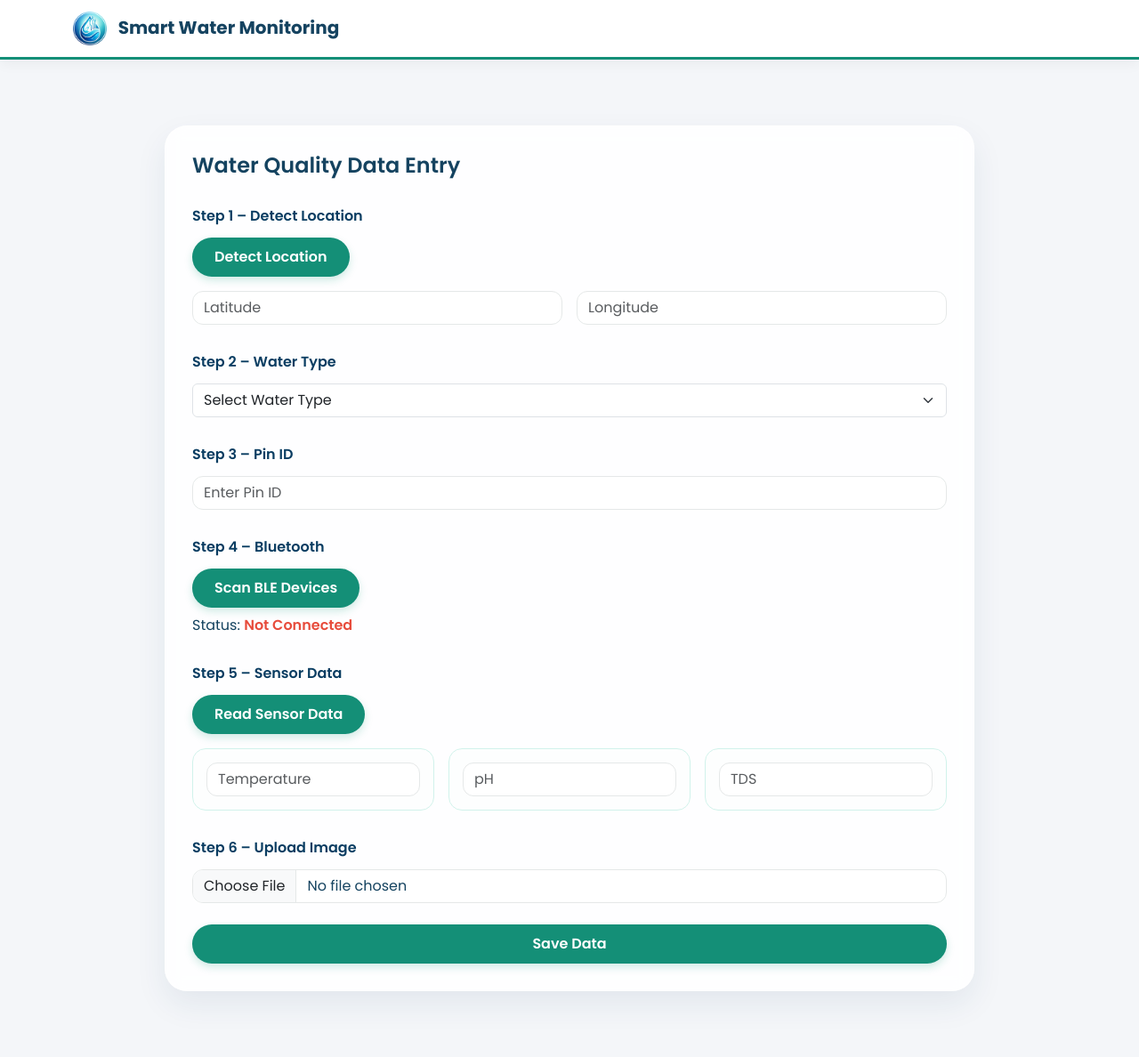
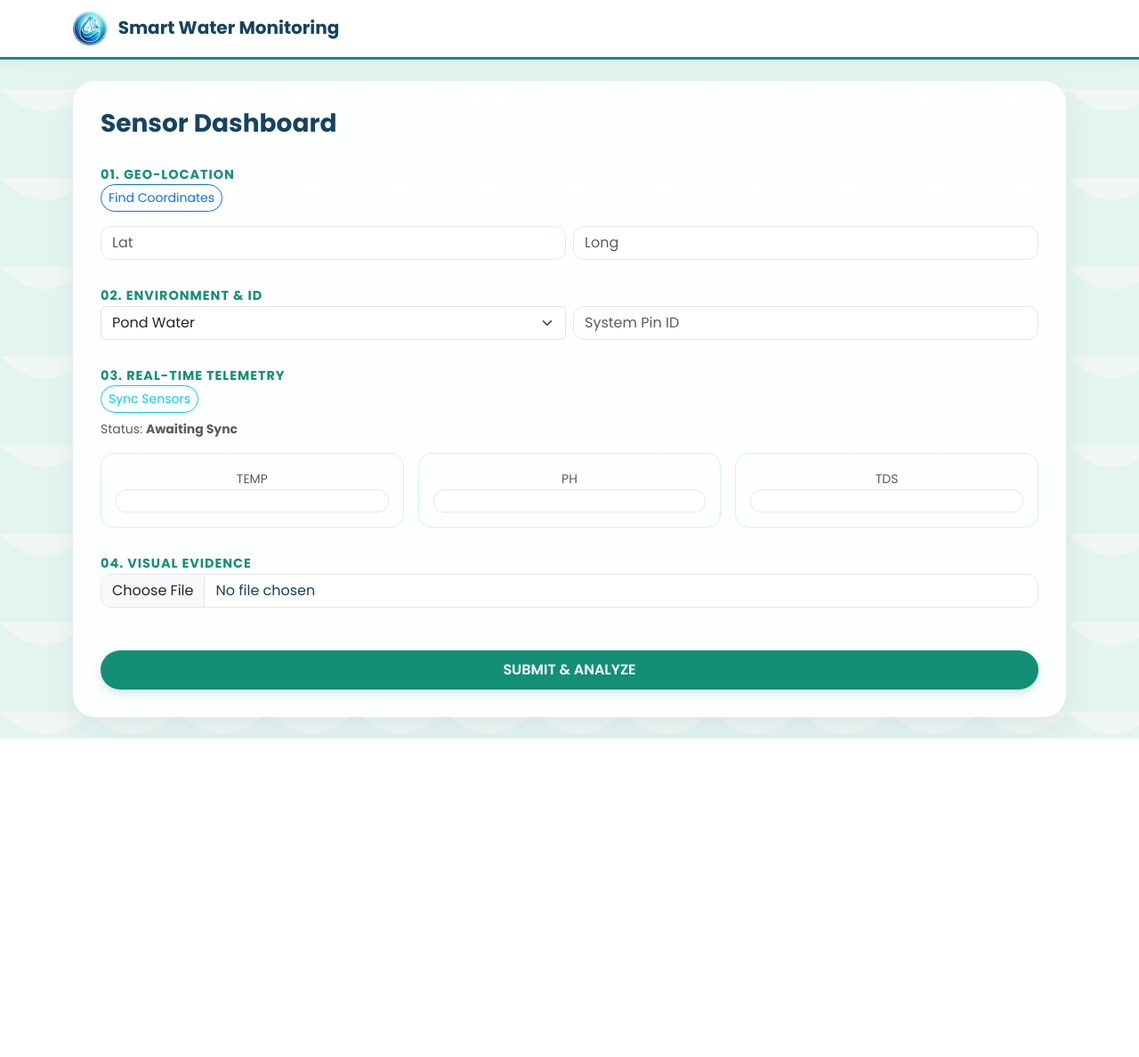
Before and after one commit to pgrapher906-ctrl/project, a Flask app: template app/templates/dashboard.html in a window 1280 px wide. Shown: the whole page at 89% size. After the commit the page ends 830 px from the top, so only its background shows below. Run offline with Flask 3, Linux system fonts and the light colour scheme; the template is opened without the code that fills it, so the values that code supplies are empty.

Commit message:
Update dashboard.html

```diff
--- a/app/templates/dashboard.html
+++ b/app/templates/dashboard.html
@@ -1,283 +1,86 @@
 {% extends "base.html" %}
-{% block title %}Dashboard | Smart Water Monitoring{% endblock %}
+{% block title %}Sensor Dashboard{% endblock %}
 
 {% block head %}
 <link rel="stylesheet" href="https://unpkg.com/leaflet/dist/leaflet.css"/>
-
 <style>
-
-/* ==============================
-   CLEAN MOBILE SCIENTIFIC UI
-============================== */
-
-body {
-    background: #F4F6F9;
-}
-
-.dashboard-wrapper {
-    max-width: 950px;
-    margin: 30px auto;
-    padding: 20px;
-}
-
-.glass-card {
-    background: white;
-    padding: 25px;
-    border-radius: 18px;
-    box-shadow: 0 15px 40px rgba(0,0,0,0.08);
-}
-
-.section-title {
-    font-weight: 600;
-    margin-top: 30px;
-    margin-bottom: 12px;
-    color: #0A3D62;
-}
-
-.custom-btn {
-    background: #1ABC9C;
-    color: white;
-    border: none;
-    padding: 10px 18px;
-    border-radius: 10px;
-    transition: 0.3s;
-    font-weight: 500;
-}
-
-.custom-btn:hover {
-    background: #16A085;
-}
-
-#map {
-    height: 280px;
-    border-radius: 12px;
-    margin-top: 15px;
-    display: none;
-}
-
-.status-connected {
-    color: #16A085;
-    font-weight: 600;
-}
-
-.status-disconnected {
-    color: #E74C3C;
-    font-weight: 600;
-}
-
-.sensor-box {
-    background: #F8FBFD;
-    padding: 15px;
-    border-radius: 12px;
-    border: 1px solid #e4eef5;
-}
-
-@media (max-width: 768px) {
-    .dashboard-wrapper {
-        padding: 10px;
-    }
-}
-
+    .section-title { color: #148F77; font-size: 0.9rem; font-weight: 700; text-transform: uppercase; letter-spacing: 1px; margin-top: 30px; }
+    #map { height: 250px; border-radius: 20px; border: 4px solid white; margin-top: 15px; display: none; }
 </style>
 {% endblock %}
 
 {% block content %}
+<div class="dashboard-wrapper">
+    <div class="glass-card border-0">
+        <h3 class="fw-bold mb-4" style="color: #154360;">Sensor Dashboard</h3>
+        <form method="POST" action="{{ url_for('main.save_data') }}" enctype="multipart/form-data">
+            <div class="section-title">01. Geo-Location</div>
+            <button type="button" class="btn btn-sm btn-outline-primary rounded-pill mb-3" onclick="getLocation()">Find Coordinates</button>
+            <div class="row g-2">
+                <div class="col-6"><input type="text" id="latitude" name="latitude" class="form-control" placeholder="Lat" required></div>
+                <div class="col-6"><input type="text" id="longitude" name="longitude" class="form-control" placeholder="Long" required></div>
+            </div>
+            <div id="map"></div>
 
-<div class="dashboard-wrapper">
-<div class="glass-card">
+            <div class="section-title">02. Environment & ID</div>
+            <div class="row g-2">
+                <div class="col-md-6"><select class="form-select" id="waterType" name="water_type" required></select></div>
+                <div class="col-md-6"><input type="text" name="pin_id" class="form-control" placeholder="System Pin ID" required></div>
+            </div>
 
-<h4 class="mb-4 fw-semibold">Water Quality Data Entry</h4>
-
-<form method="POST" action="{{ url_for('main.save_data') }}" enctype="multipart/form-data">
-
-<!-- ================= STEP 1 ================= -->
-<div class="section-title">Step 1 – Detect Location</div>
-
-<button type="button" class="custom-btn mb-3" onclick="getLocation()">Detect Location</button>
+            <div class="section-title">03. Real-Time Telemetry</div>
+            <button type="button" class="btn btn-sm btn-outline-info rounded-pill mb-2" onclick="scanBLE()">Sync Sensors</button>
+            <p class="small text-muted">Status: <span id="bleStatus" class="fw-bold">Awaiting Sync</span></p>
 
             <div class="row g-3">
-    <div class="col-md-6">
-        <input type="text" id="latitude" name="latitude" class="form-control" placeholder="Latitude" required>
-    </div>
-    <div class="col-md-6">
-        <input type="text" id="longitude" name="longitude" class="form-control" placeholder="Longitude" required>
-    </div>
+                <div class="col-4"><div class="sensor-box p-3 text-center"><label class="small text-muted">TEMP</label><input class="form-control text-center border-0 p-0 fw-bold" name="temperature"></div></div>
+                <div class="col-4"><div class="sensor-box p-3 text-center"><label class="small text-muted">PH</label><input class="form-control text-center border-0 p-0 fw-bold" name="ph"></div></div>
+                <div class="col-4"><div class="sensor-box p-3 text-center"><label class="small text-muted">TDS</label><input class="form-control text-center border-0 p-0 fw-bold" name="tds"></div></div>
             </div>
 
-<div id="map"></div>
-
-<!-- ================= STEP 2 ================= -->
-<div class="section-title">Step 2 – Water Type</div>
-
-<select class="form-select mb-3" id="waterType" name="water_type" required>
-    <option value="">Select Water Type</option>
-</select>
-
-<!-- ================= STEP 3 ================= -->
-<div class="section-title">Step 3 – Pin ID</div>
-<input type="text" name="pin_id" class="form-control mb-3" placeholder="Enter Pin ID" required>
-
-<!-- ================= STEP 4 ================= -->
-<div class="section-title">Step 4 – Bluetooth</div>
-<button type="button" class="custom-btn mb-2" onclick="scanBLE()">Scan BLE Devices</button>
-<p>Status: <span id="bleStatus" class="status-disconnected">Not Connected</span></p>
-
-<!-- ================= STEP 5 ================= -->
-<div class="section-title">Step 5 – Sensor Data</div>
-<button type="button" class="custom-btn mb-3" onclick="readSensor()">Read Sensor Data</button>
-
-<div class="row g-3">
-    <div class="col-md-4">
-        <div class="sensor-box">
-            <input class="form-control" name="temperature" placeholder="Temperature">
-        </div>
-    </div>
-    <div class="col-md-4">
-        <div class="sensor-box">
-            <input class="form-control" name="ph" placeholder="pH">
-        </div>
-    </div>
-    <div class="col-md-4">
-        <div class="sensor-box">
-            <input class="form-control" name="tds" placeholder="TDS">
-        </div>
-    </div>
+            <div id="oceanSensors" class="row g-3 mt-1" style="display:none;">
+                <div class="col-4"><div class="sensor-box p-3 text-center"><label class="small text-muted">DIC</label><input class="form-control text-center border-0 p-0 fw-bold" name="dic"></div></div>
             </div>
 
-<!-- OCEAN SENSORS -->
-<div id="oceanSensors" class="row g-3 mt-3" style="display:none;">
-    <div class="col-md-4">
-        <div class="sensor-box">
-            <input class="form-control" name="chlorophyll" placeholder="Chlorophyll">
-        </div>
-    </div>
-    <div class="col-md-4">
-        <div class="sensor-box">
-            <input class="form-control" name="ta" placeholder="Total Alkalinity">
-        </div>
-    </div>
-    <div class="col-md-4">
-        <div class="sensor-box">
-            <input class="form-control" name="dic" placeholder="DIC">
-        </div>
-    </div>
+            <div id="pondSensors" class="row g-3 mt-1" style="display:none;">
+                <div class="col-12"><div class="sensor-box p-3 text-center"><label class="small text-muted">OXYGEN</label><input class="form-control text-center border-0 p-0 fw-bold" name="do"></div></div>
             </div>
 
-<!-- POND SENSORS -->
-<div id="pondSensors" class="row g-3 mt-3" style="display:none;">
-    <div class="col-md-4">
-        <div class="sensor-box">
-            <input class="form-control" name="do" placeholder="Dissolved Oxygen">
-        </div>
-    </div>
-</div>
+            <div class="section-title">04. Visual Evidence</div>
+            <input type="file" name="image" class="form-control">
 
-<!-- ================= STEP 6 ================= -->
-<div class="section-title">Step 6 – Upload Image</div>
-<input type="file" name="image" class="form-control mb-3">
-
-<button type="submit" class="custom-btn w-100 mt-2">Save Data</button>
-
+            <button type="submit" class="btn-primary w-100 py-3 mt-5">SUBMIT & ANALYZE</button>
         </form>
     </div>
 </div>
-
 {% endblock %}
 
 {% block scripts %}
 <script src="https://unpkg.com/leaflet/dist/leaflet.js"></script>
-
 <script>
 let category = "{{ category }}";
 let map = null;
-let marker = null;
-
-// ================= LOAD WATER TYPES =================
 window.onload = function() {
-
     const dropdown = document.getElementById("waterType");
-
-    let options = [];
-
-    if (category === "ocean") {
-        options = [
-            "Open Ocean Water",
-            "Coastal Water",
-            "Estuarine Water",
-            "Deep Sea Water",
-            "Marine Surface Water"
-        ];
-        document.getElementById("oceanSensors").style.display = "flex";
-    }
-
-    if (category === "pond") {
-        options = [
-            "Pond Water",
-            "Drinking Water",
-            "Ground Water"
-        ];
-        document.getElementById("pondSensors").style.display = "flex";
-    }
-
-    options.forEach(type => {
-        let option = document.createElement("option");
-        option.value = type;
-        option.textContent = type;
-        dropdown.appendChild(option);
-    });
+    let opts = category === "ocean" ? ["Coastal Water", "Deep Sea", "Estuarine"] : ["Pond Water", "Drinking Water"];
+    if (category === "ocean") document.getElementById("oceanSensors").style.display = "flex";
+    if (category === "pond") document.getElementById("pondSensors").style.display = "flex";
+    opts.forEach(t => { let o = document.createElement("option"); o.value = t; o.textContent = t; dropdown.appendChild(o); });
 };
-
-
-// ================= LOCATION =================
 function getLocation(){
-    if(!navigator.geolocation) return;
-
-    navigator.geolocation.getCurrentPosition(function(pos){
-        const lat = pos.coords.latitude;
-        const lon = pos.coords.longitude;
-
-        document.getElementById("latitude").value = lat;
-        document.getElementById("longitude").value = lon;
-
-        showMap(lat, lon);
+    navigator.geolocation.getCurrentPosition(pos => {
+        document.getElementById("latitude").value = pos.coords.latitude;
+        document.getElementById("longitude").value = pos.coords.longitude;
+        showMap(pos.coords.latitude, pos.coords.longitude);
     });
 }
-
 function showMap(lat, lon){
     document.getElementById("map").style.display = "block";
-
-    if(!map){
+    if(!map) {
         map = L.map('map').setView([lat, lon], 13);
-        L.tileLayer('https://{s}.tile.openstreetmap.org/{z}/{x}/{y}.png').addTo(map);
-    } else {
-        map.setView([lat, lon], 13);
+        L.tileLayer('https://{s}.basemaps.cartocdn.com/light_all/{z}/{x}/{y}{r}.png').addTo(map);
     }
-
-    if(marker){
-        marker.setLatLng([lat, lon]);
-    } else {
-        marker = L.marker([lat, lon]).addTo(map);
-    }
-
-    map.invalidateSize();
-}
-
-
-// ================= BLE =================
-async function scanBLE(){
-    const status = document.getElementById("bleStatus");
-    try{
-        await navigator.bluetooth.requestDevice({acceptAllDevices:true});
-        status.innerText="Connected";
-        status.className="status-connected";
-    }catch{
-        status.innerText="Not Connected";
-        status.className="status-disconnected";
-    }
-}
-
-function readSensor(){
-    alert("ESP32 integration required.");
+    L.marker([lat, lon]).addTo(map);
 }
 </script>
 {% endblock %}
```
Lines whose indentation alone changed are shown as unchanged.
